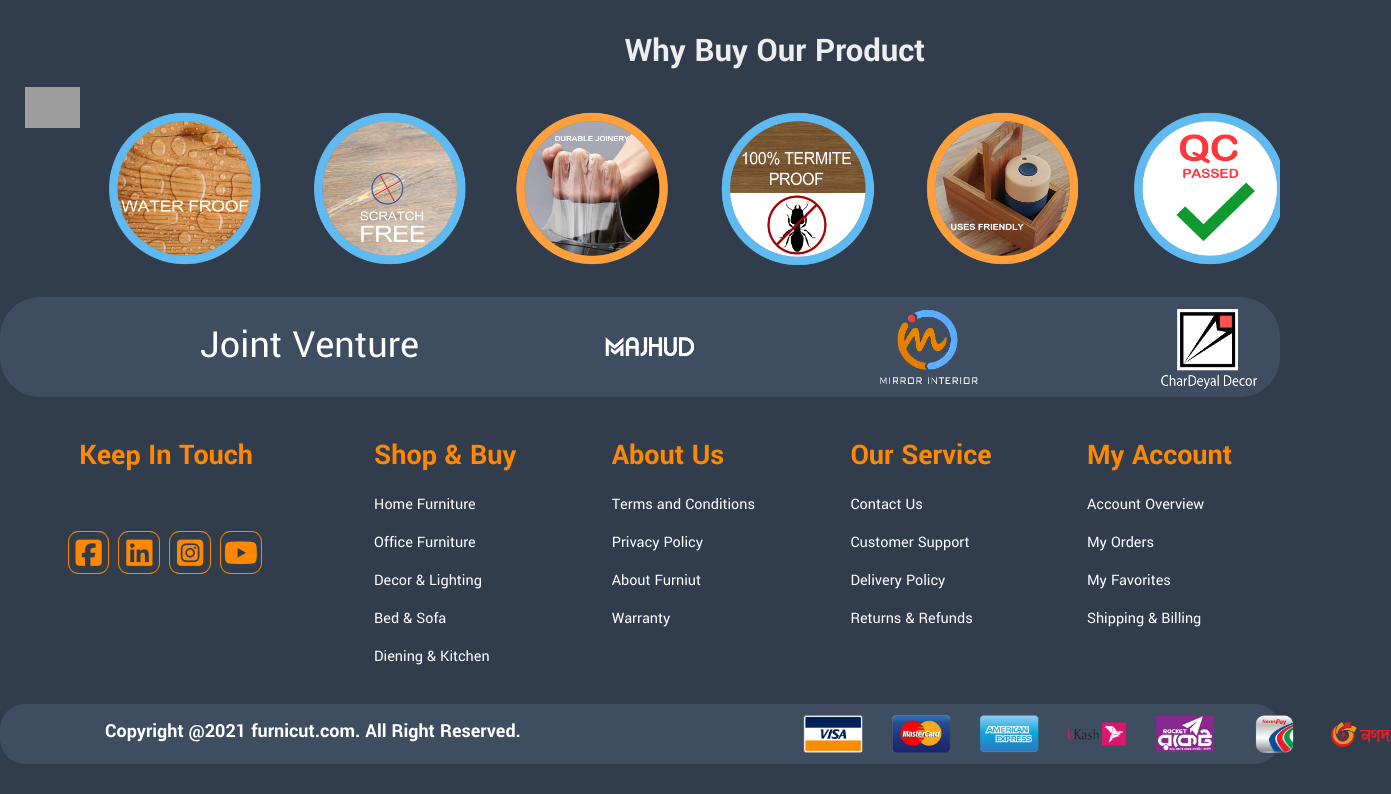
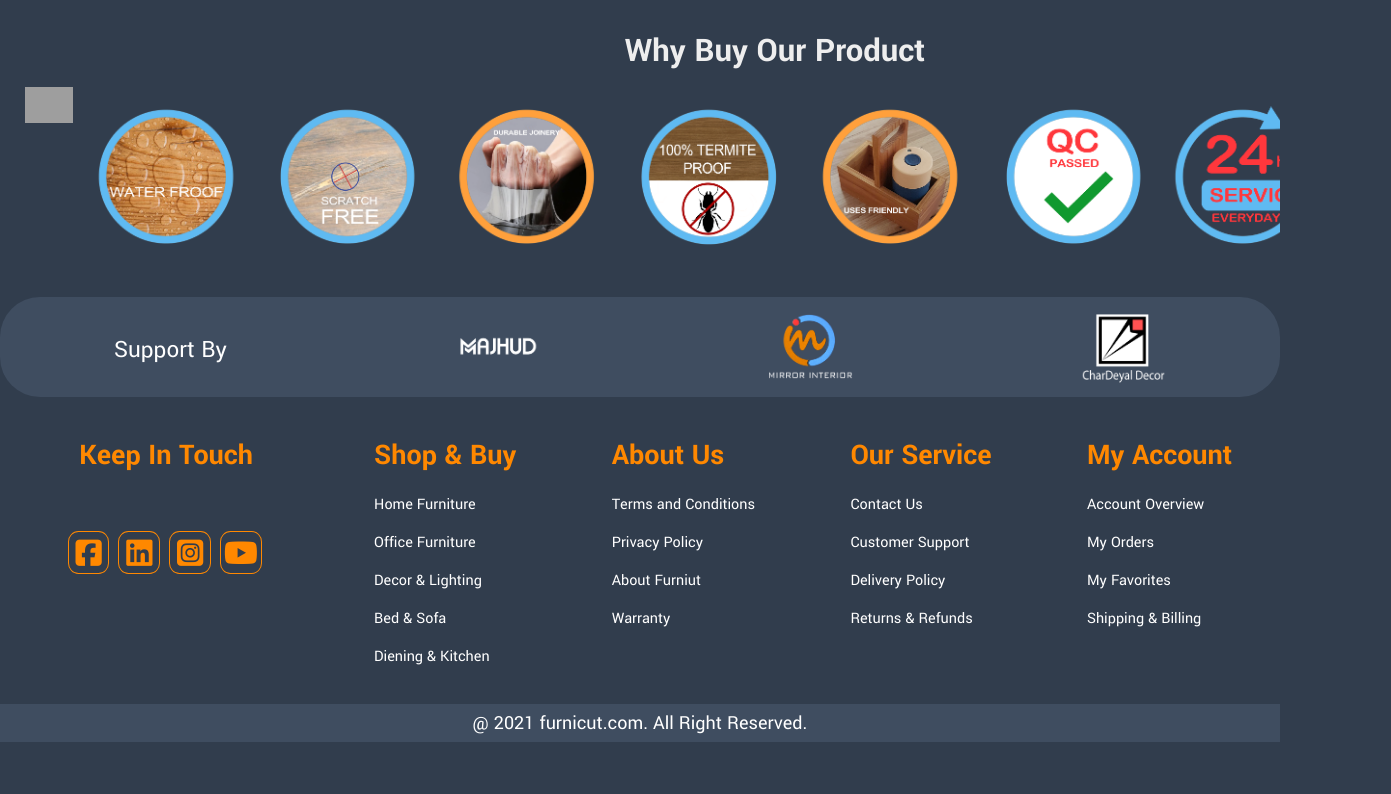
Before and after one commit to furnicut/furnicut, a plain HTML site: page index.html in a window 1280 px wide. Shown: the part 6484-7278 px from the top of the page, 1391 px wide, since content can reach past the window. After the commit the page ends 7226 px from the top, so only its background shows below. Drawn offline with nearby package versions, Linux system fonts and the light colour scheme; grey boxes are pictures that could not be loaded.

Commit message:
Add files via upload

```diff
--- a/css/style.css
+++ b/css/style.css
@@ -746,7 +746,6 @@ section.img_categories_style1 {
 /************* <!-- Quality Product section Start -->*******************/
 
 
-
 .Quality_Product_heading {
     font-size: 2.3rem;
     text-align: center;
@@ -759,7 +758,7 @@ section.img_categories_style1 {
 .Quality_img_glarry_row {
     margin: auto;
     height: 180px;
-    width: 113%;
+    width: 100%;
     display: flex;
 }
 
@@ -781,18 +780,20 @@ section.img_categories_style1 {
 }
 
 .Support_img_set {
-    width: 100px;
-    margin-left: 180px;
+    width: 85px;
+    margin: auto;
+    display: flex;
+    float: left;
 }
 
 p {
-    height: 5px;
     float: left;
-    font-size: 40px;
-    margin-left: 200px;
+    font-size: 25px;
+    margin: auto;
     color: #fff;
     text-align: center;
-    margin-top: 1rem;
+    margin-top: 3rem;
+
 }
 
 /************* <!-- Support section End -->*******************/
@@ -870,32 +871,17 @@ footer.footer-atea {
 
 /* <!-- footer Section end--> */
 
-.payment_img_glarry_row {
-    margin: auto;
-    height: 60px;
+/* <!--  Payment Section Start--> */
+
+/* <!-- footer Start--> */
+
+.Copyright {
+    background: #3f4d60;
     width: 100%;
-    display: flex;
-    margin-bottom: 3rem;
+    font-size: 20px;
+    color: #fff;
+    text-align: center;
 }
 
-.payment_img_glarry_row {
-    background: #3f4d60;
-    border-radius: 25px;
-}
 
-.payment_img_set {
-    width: 60px;
-    margin-left: 282px;
-    margin-right: -254px;
-}
-
-b {
-    height: 6px;
-    float: left;
-    font-size: 20px;
-    margin-left: 105px;
-    margin-bottom: 4rem;
-    color: #fff;
-    text-align: center;
-    margin-top: 0.8rem;
-}
+/* <!--  Payment Section --> */
--- a/index.html
+++ b/index.html
@@ -639,7 +639,7 @@
                 <div class="container_set">
                                  </div>
                                     <div class="Support_img_glarry_row">
-                                     <p>Joint Venture</p>
+                                     <p>Support By</p>
                                     <div class="Support_img_set">
                                      <img src="image/14.Support Company/01.png" alt="">
                                     </div>
@@ -736,43 +736,15 @@
 
    <!--  Payment Section Start-->
 
- <section class="payment_icon_section">
-            <div class="container">
-                <div class="container_set">
-                                 </div>
-                                    <div class="payment_img_glarry_row">
-                                     <b>Copyright @2021 furnicut.com. All Right Reserved.</b>
-                                    <div class="payment_img_set">
-                                     <img src="image/15.Payment Icon/01.png" alt="">
-                                    </div>
-                                    <div class="payment_img_set">
-                                     <img src="image/15.Payment Icon/02.png" alt="">
-                                    </div>
-                                    <div class="payment_img_set">
-                                     <img src="image/15.Payment Icon/03.png" alt="">
-                                    </div>
-                                    <div class="payment_img_set">
-                                     <img src="image/15.Payment Icon/04.png" alt="">
-                                    </div>
-                                    <div class="payment_img_set">
-                                     <img src="image/15.Payment Icon/05.png" alt="">
-                                    </div>
-                                    <div class="payment_img_set">
-                                     <img src="image/15.Payment Icon/06.png" alt="">
-                                    </div>
-                                    <div class="payment_img_set">
-                                     <img src="image/15.Payment Icon/07.png" alt="">
-                                    </div>
-                                     </div>
-                                    </div>
-                                </div>
-                            </div>
-                        </div>
-                        </div>
-                    </div>
-                </div>
-            </div>
-        </section>
+ <footer class="Copyright-atea">
+          <div class="Copyright">
+             <div class="Copyright_ooter">
+               </div>
+             <div class="Copyright">
+            <div class="#">@ 2021 furnicut.com. All Right Reserved.</div>
+        </div>
+    </div>
+</footer>
 
    <!--  Payment Section end-->
 
```
